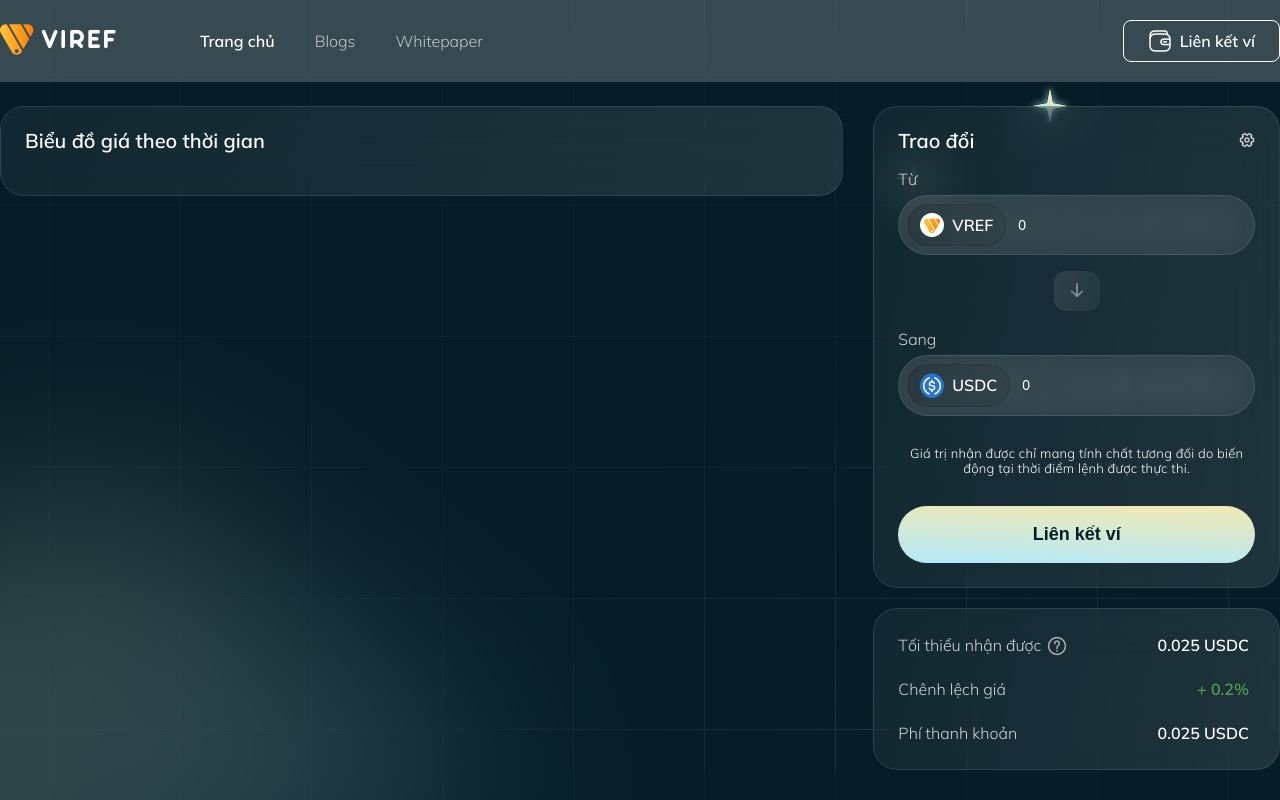
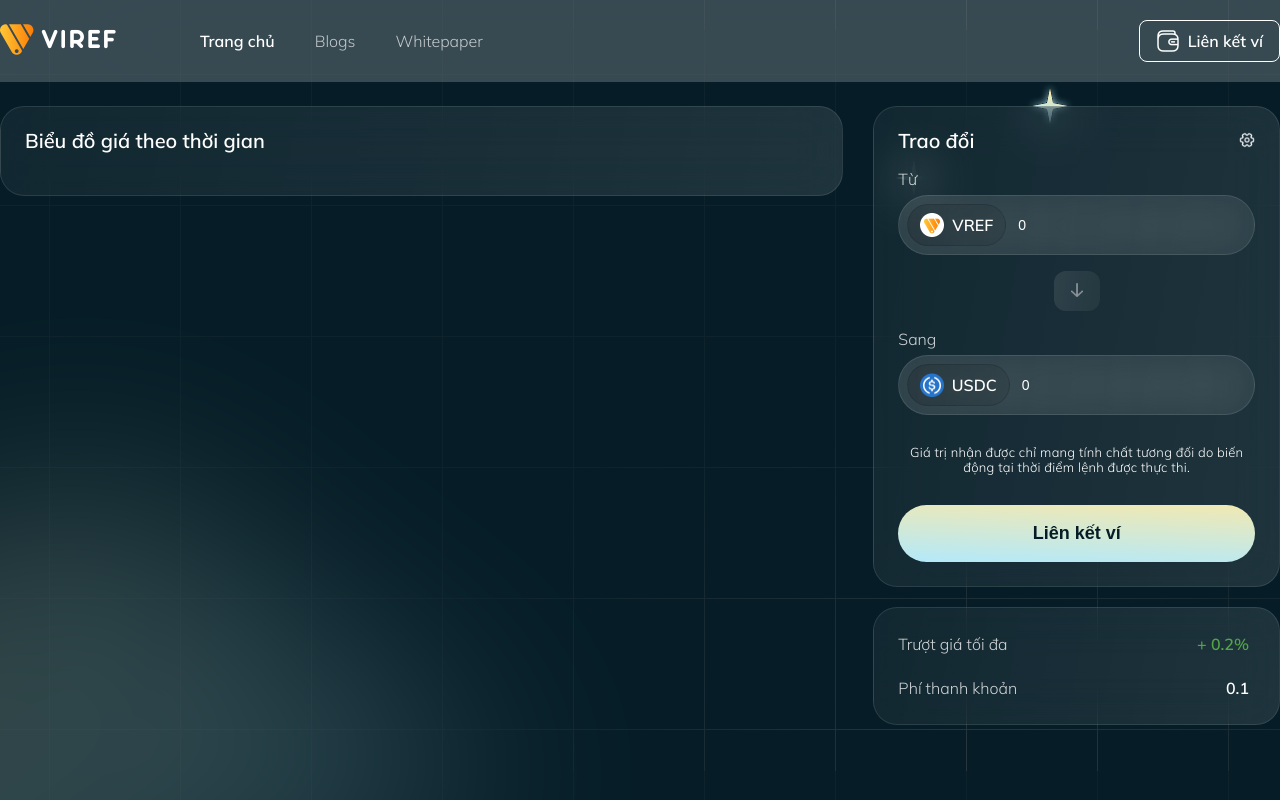
Before and after one commit to viref/exchange, a Vue app: page / in a window 1280 px wide. Built offline with nearby package versions, Linux system fonts and the light colour scheme.

Commit message:
add slippage control

```diff
--- a/src/App.vue
+++ b/src/App.vue
@@ -139,7 +139,7 @@
   border: 1px solid #FFFFFF;
   box-sizing: border-box;
   border-radius: 8px;
-  padding: 8px 24px;
+  padding: 8px 16px;
   font-weight: 700;
   max-width: 180px;
   white-space: nowrap;
--- a/src/components/CryptoInput.vue
+++ b/src/components/CryptoInput.vue
@@ -6,7 +6,8 @@
 	      <img :src="`/img/${currency}-mini.png`">
 	      {{ currency.toUpperCase() }}
 	    </div>
-	    <input type="number" :disabled="disabled" :value="value" onclick="this.select()" v-on:input="updateValue($event.target.value)" />
+	    <input type="text" :disabled="disabled" :value="formatedValue" onclick="this.select()"
+	    	v-on:input="updateValue($event.target.value)" />
 	    <a v-if="setMax" class="btn-max" href="#" @click="setMax">Max</a>
 	    <div class="clear"></div>
 	  </div>
@@ -20,9 +21,15 @@
 
 		}
 	},
+	computed: {
+		formatedValue() {
+    		return parseFloat(this.value).toLocaleString();
+		}
+	},
 	methods: {
 		updateValue(value) {
-			this.$emit('input', value)
+			let n = parseFloat(value.replace(/\,/g,''));
+			this.$emit('input', n)
 		}
 	},
 	mounted() {
@@ -57,7 +64,7 @@
   margin-right: 10px;
 }
 .currency img {
-  width: 24px;
+  height: 24px;
   float: left;
   margin-right: 8px;
 }
--- a/src/views/Home/Swap.vue
+++ b/src/views/Home/Swap.vue
@@ -49,6 +49,11 @@
 			async handler(value) {
 				if ( !this.loading )
 					this.calculate()
+			}
+		},
+		'values.1': {
+			async handler(value) {
+				this.$emit("update", [value, this.coins[0]]);
 			}
 		}
 	},
--- a/src/views/Home/index.vue
+++ b/src/views/Home/index.vue
@@ -7,20 +7,20 @@
         </h3>
       </box>
       <div class="col-sm-12 col-md-4">
-        <swap />
+        <swap @update="updateReceivedAmount" />
         <box>
-          <ul class="list-note">
+          <ul v-if="received" class="list-note">
             <li>Tối thiểu nhận được</li>
             <li><img src="../../assets/faq.png" class="faq" /></li>
-            <li>0.025 USDC</li>
+            <li>{{ slippageReceived }} {{ currency.toUpperCase() }}</li>
           </ul>
           <ul class="list-note">
-            <li>Chênh lệch giá</li>
-            <li style="color: #53A548">+ 0.2%</li>
+            <li>Trượt giá tối đa</li>
+            <li style="color: #53A548">+ {{ slippage }}%</li>
           </ul>
           <ul class="list-note">
             <li>Phí thanh khoản</li>
-            <li>0.025 USDC</li>
+            <li>{{ exchangeFee }} {{ currency.toUpperCase() }}</li>
           </ul>
           <div class="clear"></div>
         </box>
@@ -39,12 +39,29 @@
     Box,
     Swap
   },
+  data() {
+    return {
+      received: 0,
+      slippage: 0.2,
+      currency: ''
+    }
+  },
   computed: {
-    ...mapGetters(['isConnected'])
+    ...mapGetters(['isConnected']),
+    slippageReceived() {
+      return this.received * (1-this.slippage/100)
+    },
+    exchangeFee() {
+      return this.currency=='vref'?1:0.1;
+    }
   },
   methods: {
     setMax() {
       console.log("hello")
+    },
+    updateReceivedAmount(amount) {
+      this.received = amount[0];
+      this.currency = amount[1];
     }
   }
 }
```
